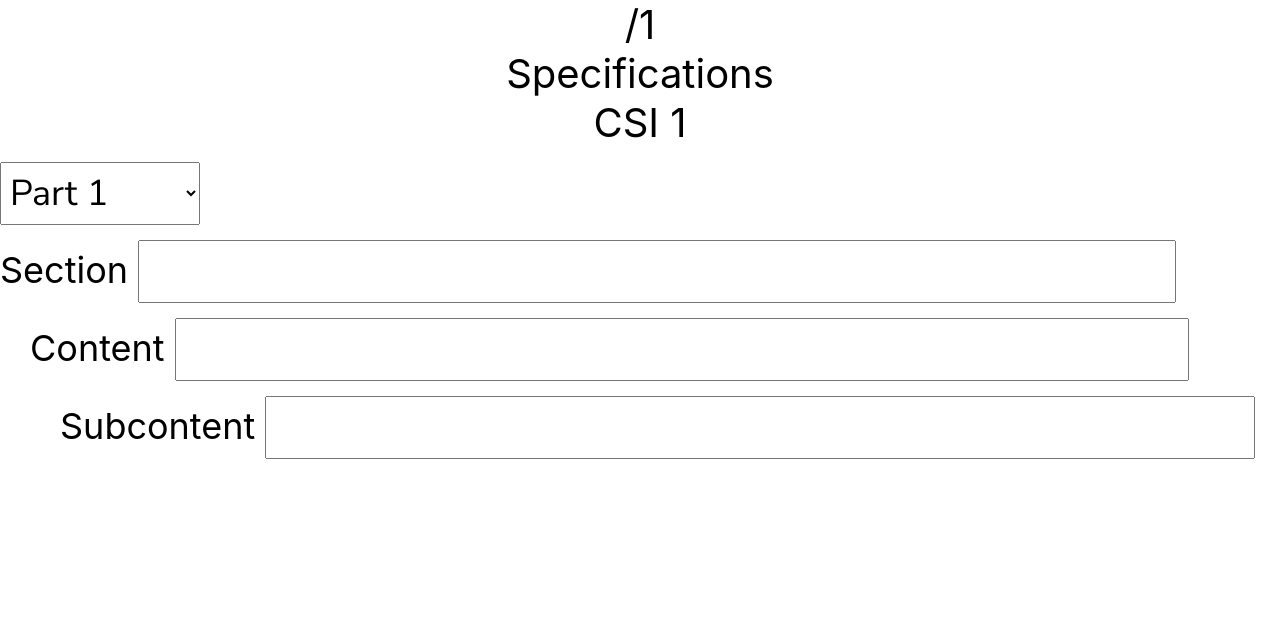
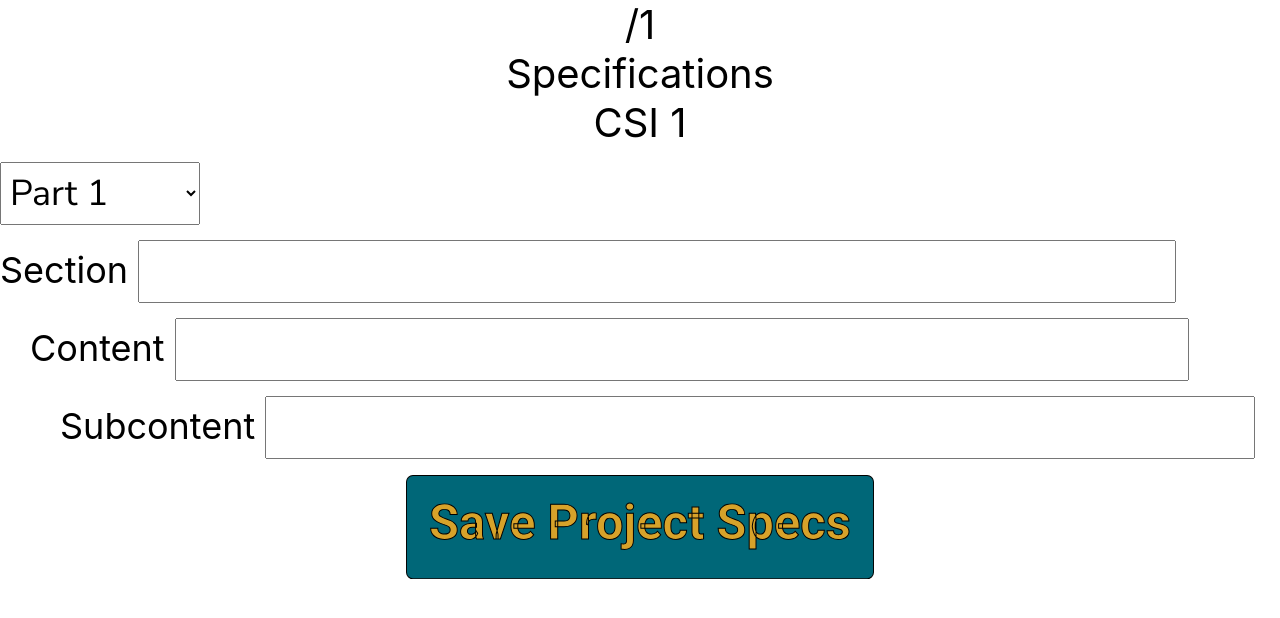
Before and after one commit to mazenongithub/design-civilengineer, a React (Create React App) app: page /1/company/1/projects/1/specifications/1 in a window 1280 px wide. Shown: the top 618 px of the page. Built offline with nearby package versions, Linux system fonts and the light colour scheme; no server answers.

Commit message:
added save spec api

```diff
--- a/src/App.css
+++ b/src/App.css
@@ -1,4 +1,5 @@
 
-@import url('https://fonts.googleapis.com/css?family=Bebas+Neue|Nunito+Sans:400,600&display=swap');
+@import url('https://fonts.googleapis.com/css?family=Bebas+Neue|Nunito+Sans:400,600|Roboto:400,700&display=swap');
 .removeicon-1{fill:#E55151;}.removeicon-1,.removeicon-2{stroke:#000;stroke-miterlimit:10;}.removeicon-2{fill:#830026;stroke-width:0.5px;}
 .smallarrow-1{fill:#2719dd;stroke:#000;stroke-miterlimit:10;}
+.savespec-1{fill:#006778;}.savespec-2{font-size:50px;fill:#d7a22a;stroke:#000;stroke-miterlimit:10;font-family:Roboto-Bold, Roboto;font-weight:700;}.savespec-3{letter-spacing:-0.01em;}.savespec-4{letter-spacing:-0.01em;}.savespec-5{letter-spacing:-0.02em;}
--- a/src/components/actions/api.js
+++ b/src/components/actions/api.js
@@ -1,3 +1,35 @@
+export async function SaveSpecs(values) {
+    console.log(values)
+    let APIURL = `https://civilengineer.io/design/api/savespecifications.php`
+    return fetch(APIURL, {
+        method: 'post',
+        credentials: 'include',
+        headers: new Headers({
+            'Content-Type': 'application/json',
+        }),
+
+        body: JSON.stringify(values)
+    })
+        .then(resp => {
+
+            if (!resp.ok) {
+                if (resp.status >= 400 && resp.status < 500) {
+                    return resp.json().then(data => {
+
+                        throw data.message;
+                    })
+                }
+                else {
+                    let err = { errorMessage: 'Please try again later, server is not responding' };
+                    throw err;
+                }
+            }
+
+            return resp.json();
+        })
+
+}
+
 export async function  CheckUser() {
 
     let APIURL = `https://civilengineer.io/design/api/loadprofile.php?providerid=mazen`
--- a/src/components/design.js
+++ b/src/components/design.js
@@ -1,4 +1,5 @@
-import { sortpart } from "./functions";
+import { sortpart,inputUTCStringForLaborID} from "./functions";
+import {SaveSpecs} from './actions/api'
 
 class Design {
 
@@ -261,6 +262,15 @@ class Design {
 return projects;
     }
 
+    getsaveprojecticon() {
+        if(this.state.width>1200) {
+            return({width:'480px',height:'107px'})
+        } else if (this.state.width>800) {
+            return({width:'340px',height:'80px'})
+        } else {
+            return({width:'200px',height:'44px'})
+        }
+    }
     getremoveicon() {
         if (this.state.width > 800) {
             return ({ width: '47px', height: '47px' })
@@ -305,5 +315,46 @@ return projects;
             return ({ fontSize: '30px' })
         }
     }
+
+    async saveprojectspecs() {
+        const design = new Design();
+        const myuser = design.getuser.call(this)
+        if(myuser) {
+            const myproject = design.getprojectbytitle.call(this,this.props.match.params.title)
+            if(myproject) {
+                const projectid = myproject.projectid;
+                const i = design.getprojectbykeyid.call(this,myproject.projectid)
+                const specs = design.getspecficationsbyprojectid.call(this,projectid)
+                if(specs.hasOwnProperty("sections")) {
+                    specs.sections.sort((b,a)=>{
+                        return sortpart(b,a)
+                    })
+                }
+                const values = {projectid, specs}
+                console.log(values)
+                try {
+                let response = await SaveSpecs(values);
+                if(response.hasOwnProperty("specifications")) {
+                    myuser.company.projects[i].specifications = response.specifications;
+                    this.props.reduxUser({myuser})
+                    this.setState({render:'render'})
+
+                }
+                if(response.hasOwnProperty("message") || response.hasOwnProperty("lastupdated")) {
+                    const lastupdated = response.lastupdated;
+                    let  message = " ";
+                    if(response.hasOwnProperty("message")) {
+                    message+=response.message
+                    }
+                    this.setState({message:`${message} last updated ${inputUTCStringForLaborID(lastupdated)}`})
+                }
+
+                } catch(err) {
+                    alert(err)
+                }
+
+            }
+        }
+    }
 }
 export default Design;
--- a/src/components/functions/index.js
+++ b/src/components/functions/index.js
@@ -1,3 +1,38 @@
+export function inputUTCStringForLaborID(timein) {
+
+    let datein = new Date(`${timein.replace(/-/g, '/')}-00:00`)
+    let hours = datein.getHours();
+    let ampm
+    if (hours > 12) {
+        hours = hours - 12;
+        ampm = "PM"
+    }
+    else if (hours < 12) {
+        ampm = "AM"
+    }
+    else if (hours === 0) {
+        hours = 12;
+        ampm = "AM"
+    }
+    else if (hours === 12) {
+        ampm = "PM"
+    }
+    let minutes = datein.getMinutes();
+    if (minutes < 10) {
+        minutes = `0${minutes}`
+    }
+    let date = datein.getDate();
+    if (date < 10) {
+        date = `0${date}`
+    }
+    let year = datein.getFullYear()
+    let month = datein.getMonth() + 1;
+    if (month < 10) {
+        month = `0${month}`
+    }
+    return (`${month}/${date}/${year} ${hours}:${minutes} ${ampm}`)
+
+}
 export function LetterCounter(i) {
     switch (Number(i)) {
         case 1:
--- a/src/components/specification.js
+++ b/src/components/specification.js
@@ -5,7 +5,7 @@ import * as actions from './actions';
 import { MyStylesheet } from './styles'
 import Design from './design'
 import { specSection, makeID, sectionContent, contentSubcontent, LetterCounter, sortpart } from './functions'
-import { upArrowIcon, downArrowIcon, removeIconSmall } from './svg';
+import { upArrowIcon, downArrowIcon, removeIconSmall,saveProjectSpecs } from './svg';
 
 
 class Specification extends Component {
@@ -682,7 +682,7 @@ class Specification extends Component {
                                         } else {
                                             const content = design.getcontentbyid.call(this, projectid, csiid, this.state.activesectionid, this.state.activecontentid)
                                             const subcontentid = makeID(16);
-                                            const newContent = contentSubcontent(subcontentid, content)
+                                            const newContent = contentSubcontent(subcontentid, subcontent)
                                             if (content.hasOwnProperty("subcontent")) {
                                                 myuser.company.projects[i].specifications[j].sections[k].content[l].subcontent.push(newContent);
                                             } else {
@@ -872,6 +872,7 @@ class Specification extends Component {
         const design = new Design();
         const headerFont = design.getHeaderFont.call(this);
         const regularFont = design.getRegularFont.call(this)
+        const saveprojecticon = design.getsaveprojecticon.call(this)
         return (<div style={{ ...styles.generalFlex }}>
             <div style={{ ...styles.flex1 }}>
 
@@ -925,7 +926,27 @@ class Specification extends Component {
                     </div>
                 </div>
 
+
+
+                <div style={{...styles.generalFlex}}>
+                    <div style={{...styles.flex1,...styles.alignCenter,...regularFont,...styles.generalFont}}>
+                        {this.state.message}
+                     </div>
+                </div>
+
+                <div style={{...styles.generalFlex}}>
+                    <div style={{...styles.flex1,...styles.alignCenter}}>
+                    <button style={{...styles.generalButton,...saveprojecticon}} onClick={()=>{design.saveprojectspecs.call(this)}}>{saveProjectSpecs()}</button>
+                     </div>
+                </div>
+
+                <div style={{...styles.generalFlex,...styles.bottomMargin15}}>
+                    <div style={{...styles.flex1}}>
+
                 {this.showspecification()}
+
+                </div>
+                </div>
 
 
             </div>
--- a/src/components/svg/index.js
+++ b/src/components/svg/index.js
@@ -9,3 +9,7 @@ export function downArrowIcon() {
 export function upArrowIcon() {
     return(<svg xmlns="http://www.w3.org/2000/svg" viewBox="0 0 27.22 41.3"><defs><style></style></defs><g id="Layer_2" data-name="Layer 2"><g id="Layer_3" data-name="Layer 3"><path className="smallarrow-1" d="M25.09,20.63H17.8V39.21A1.72,1.72,0,0,1,16,40.8H11.25a1.72,1.72,0,0,1-1.83-1.59V20.63H2.13A1.43,1.43,0,0,1,.72,18.5L12.2,1.2A1.77,1.77,0,0,1,15,1.2L26.5,18.5A1.43,1.43,0,0,1,25.09,20.63Z"/></g></g></svg>)
 }
+
+export function saveProjectSpecs() {
+    return(<svg xmlns="http://www.w3.org/2000/svg" viewBox="0 0 480 107"><defs><style></style></defs><g id="Layer_2" data-name="Layer 2"><g id="Layer_3" data-name="Layer 3"><rect className="savespec-1" x="0.5" y="0.5" width="479" height="106" rx="6.63"/><path d="M472.87,1A6.14,6.14,0,0,1,479,7.13V99.87a6.14,6.14,0,0,1-6.13,6.13H7.13A6.14,6.14,0,0,1,1,99.87V7.13A6.14,6.14,0,0,1,7.13,1H472.87m0-1H7.13A7.13,7.13,0,0,0,0,7.13V99.87A7.13,7.13,0,0,0,7.13,107H472.87A7.13,7.13,0,0,0,480,99.87V7.13A7.13,7.13,0,0,0,472.87,0Z"/><text className="savespec-2" transform="translate(23.69 65.5)">S<tspan className="savespec-3" x="30.74" y="0">a</tspan><tspan className="savespec-4" x="57.18" y="0">v</tspan><tspan x="82.13" y="0">e P</tspan><tspan className="savespec-5" x="153.86" y="0">r</tspan><tspan x="171.22" y="0">oject Specs</tspan></text></g></g></svg>)
+}
```
